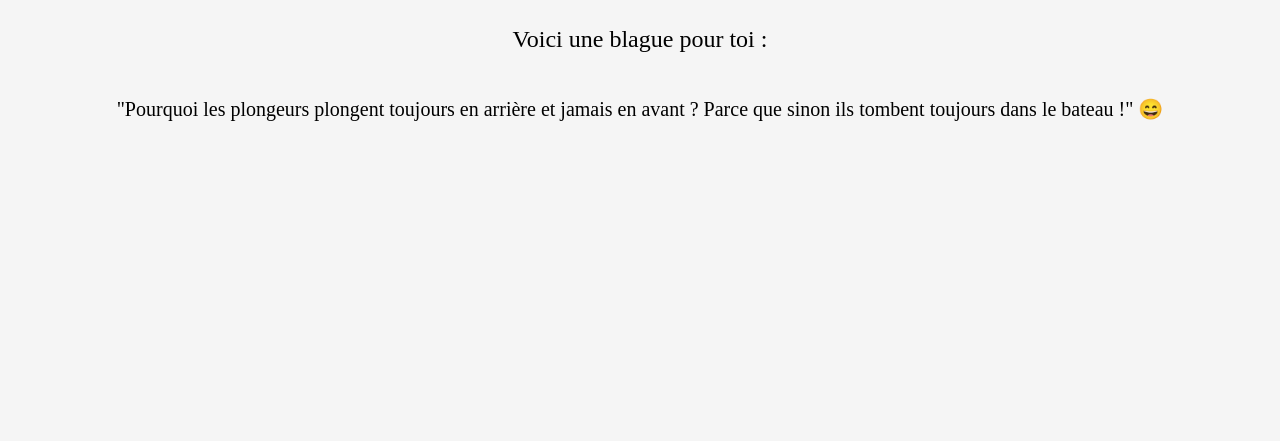
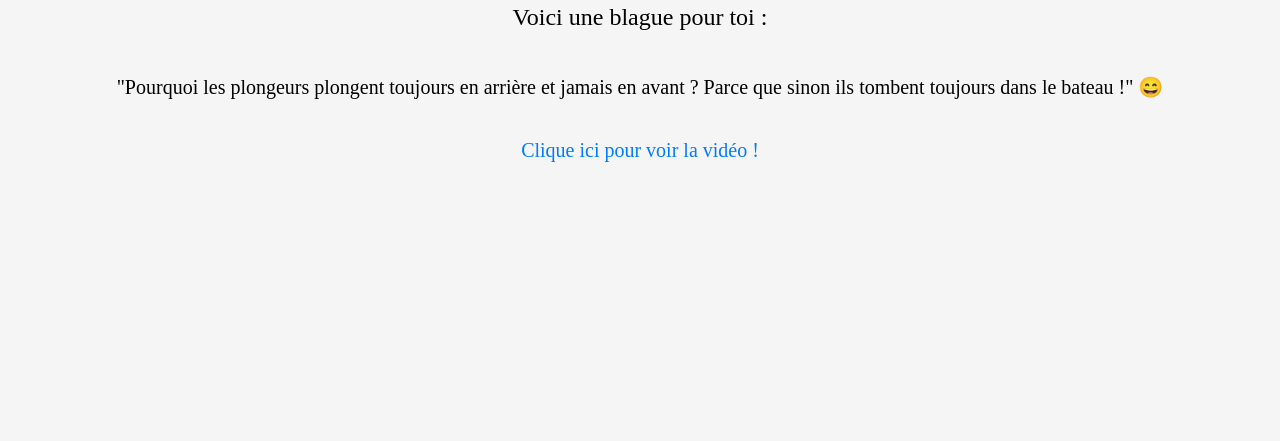
Before and after one commit to Anonymus2222222/prank, a plain HTML site: page index.html in a window 1280 px wide. Shown: the part 375-816 px from the top of the page. Drawn offline with Linux system fonts and the light colour scheme.

Commit message:
Update index.html

```diff
--- a/index.html
+++ b/index.html
@@ -17,6 +17,9 @@
   <p style="font-size: 1.5rem; margin-top: 20px;">Voici une blague pour toi :</p>
   <p style="font-size: 1.25rem;">"Pourquoi les plongeurs plongent toujours en arrière et jamais en avant ? Parce que sinon ils tombent toujours dans le bateau !" 😄</p>
 
+  <!-- Lien ajouté -->
+  <a href="https://www.youtube.com/watch?v=yhWSFcAc4dQ&pp=ygUYbGEgY2hhbnNvbiBkZSBsYSBwYXRhdGUg" target="_blank" style="font-size: 1.25rem; margin-top: 20px; color: #007bff; text-decoration: none;">Clique ici pour voir la vidéo !</a>
+
   <script>
     // Mets le volume à fond dès l'ouverture de la page
     const audio = document.querySelector('audio');
```
